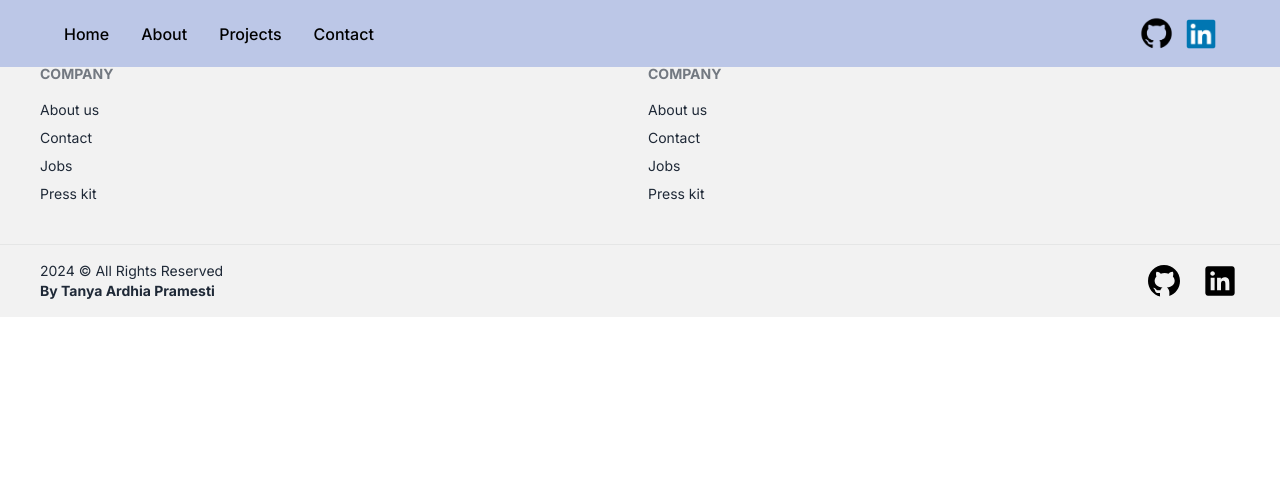
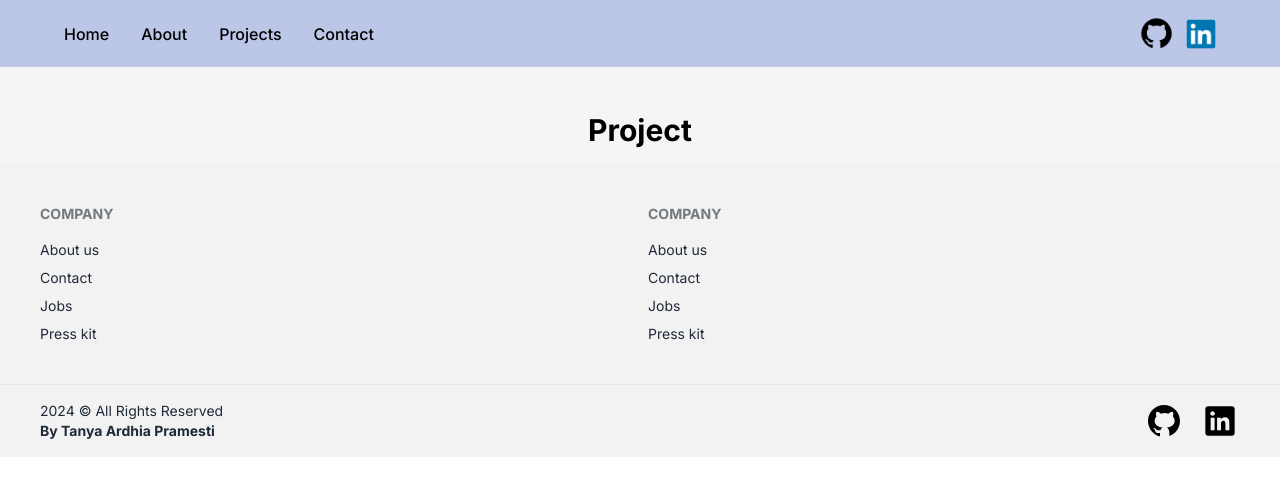
Before and after one commit to tanyaardhia/web_portofolio, a Next.js app in the folder my-porto/: page /Projects in a window 1280 px wide. Shown: the top 496 px of the page. Built offline with nearby package versions, Linux system fonts and the light colour scheme.

Commit message:
fix: home

```diff
--- a/my-porto/src/app/Projects/page.tsx
+++ b/my-porto/src/app/Projects/page.tsx
@@ -1,6 +1,19 @@
+
+
 export default function Projects() {
-    return (
-        <div>
-            <h2>Projects</h2>
+  return (
+    <div>
+      <div className="relative bg-[#F5F4F6] sm:bg-[#F5F4F6]">
+        <div className="grid">
+          <div className="col-span-7 place-self-center text-center sm:text-left container mt-24 mx-auto py-4 px-12 ">
+            <div className="text-center w-[155px] mx-auto">
+              <h1 className="text-3xl font-bold items-center justify-center">
+                Project
+              </h1>
+            </div>
+          </div>
         </div>
-    )}
+      </div>
+    </div>
+  );
+}
--- a/my-porto/src/app/layout.tsx
+++ b/my-porto/src/app/layout.tsx
@@ -18,11 +18,11 @@ export default function RootLayout({
 }>) {
   return (
     <html lang="en">
-      <body className={inter.className}>
+       <body className={inter.className}>
         <div>
           <Navbar />
           {children}
-          <Footer/>
+          <Footer />
         </div>
       </body>
     </html>
--- a/my-porto/src/app/page.tsx
+++ b/my-porto/src/app/page.tsx
@@ -4,13 +4,14 @@ import React from "react";
 import { TypeAnimation } from "react-type-animation";
 import HireMe from "@/components/HireMe";
 
-export default function HeroSection() {
+export default function Home() {
   return (
+    <div>
       <section className="relative h-screen bg-[#F5F4F6] sm:bg-[#F5F4F6]">
-      <div className="grid grid-cols-1 sm:grid-cols-12 pt-4 pb-4">
-        <div className="col-span-7 place-self-center text-center sm:text-left container mt-24 mx-auto py-4 px-12">
+        <div className="grid grid-cols-1 md:col-span-2 sm:grid-cols-12 pt-4 pb-4">
+          <div className="col-span-7 place-self-center text-center sm:text-left container mt-24 xl:ml-28 mx-auto py-4 px-12">
             <h1 className="mb-4 lg:mt-16 text-4xl sm:text-5xl lg:text-5xl font-bold">
-            <span className="text-transparent bg-clip-text bg-gradient-to-r from-[#8294C4] to-[#ACB1D6]">
+              <span className="text-[#8294C4] bg-clip-text">
                 Hello, I'm{" "}
               </span>
               <br />
@@ -44,7 +45,7 @@ export default function HeroSection() {
           </div>
         </div>
 
-      <div className="col-span-5 mt-4 flex justify-center items-center lg:mt-3 lg:absolute lg:top-40 lg:right-28 lg-only">
+        <div className="col-span-5 mt-4 flex justify-center items-center lg:mt-3 lg:absolute lg:top-40 lg:right-28 xl:right-72  lg-only">
           <div className="rounded-full bg-[#ccd2e5] -mt-5 w-[230px] h-[230px] lg:w-[350px] lg:h-[350px] relative">
             <Image
               src="/images/photo.png"
@@ -56,7 +57,8 @@ export default function HeroSection() {
           </div>
         </div>
 
-      <HireMe/>
+        <HireMe />
       </section>
+    </div>
   );
 }
--- a/my-porto/src/components/Navbar.tsx
+++ b/my-porto/src/components/Navbar.tsx
@@ -88,7 +88,7 @@ export default function Navbar() {
           <div className="hidden md:flex">
             <LinkedNavbar href="/" title="Home" className="mr-4" />
             <LinkedNavbar href="/About" title="About" className="mx-4" />
-            <LinkedNavbar href="/projects" title="Projects" className="mx-4" />
+            <LinkedNavbar href="/Projects" title="Projects" className="mx-4" />
             <LinkedNavbar href="/contact" title="Contact" className="mx-4" />
           </div>
         </nav>
@@ -108,8 +108,7 @@ export default function Navbar() {
             className="block py-2 pl-3"
           />
           <LinkedNavbar
-            href="/Projects"
-            title="Projects"
+            href="/Projects" title="Projects"
             className="block py-2 pl-3"
           />
           <LinkedNavbar
```
Lines whose indentation alone changed are shown as unchanged.
